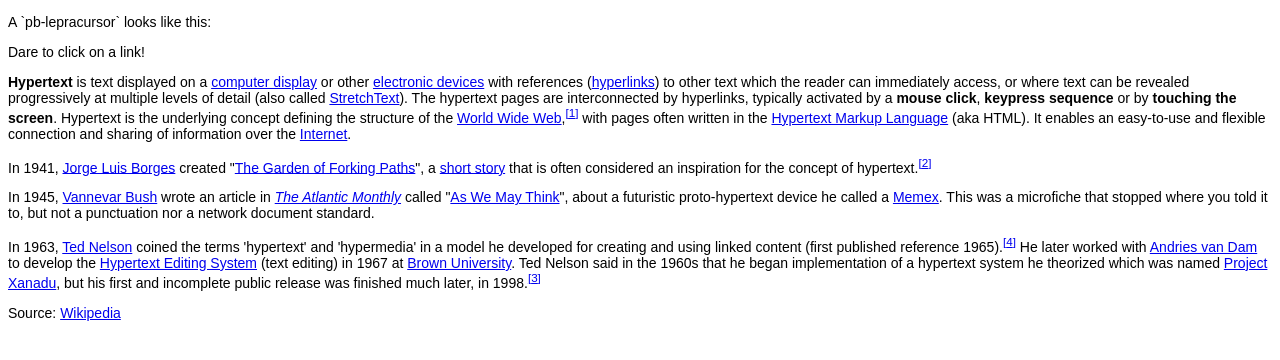
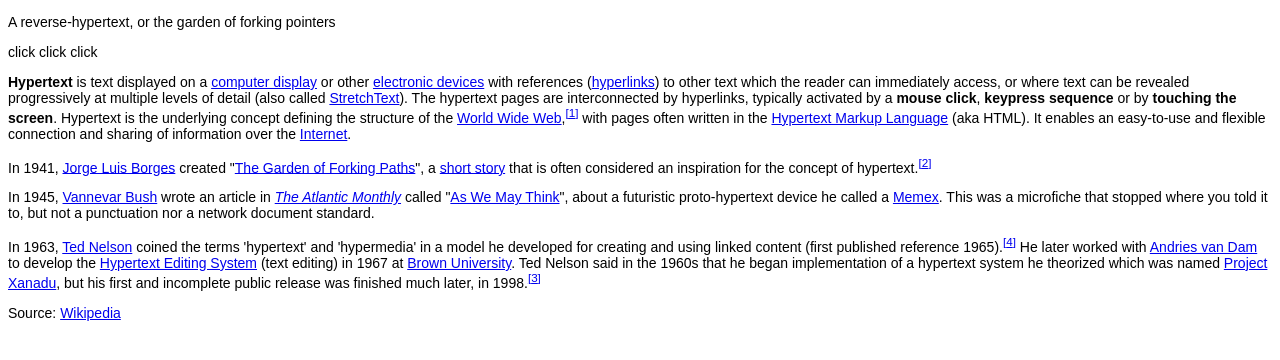
Before and after one commit to sepans/pb-lepracursor, a website: page demo.html in a window 1280 px wide. Drawn offline with Linux system fonts and the light colour scheme.

Commit message:
demo title

```diff
--- a/demo.html
+++ b/demo.html
@@ -20,12 +20,13 @@
 </head>
 <body unresolved>
 
-  <p>A `pb-lepracursor` looks like this:</p>
+
 
 <pb-lepracursor></pb-lepracursor>
 
-<p>Dare to click on a link!</p>
+<p>A reverse-hypertext, or the garden of forking pointers</p>
 
+<p>click click click</p>
 <p><b>Hypertext</b> is text displayed on a <a href="http://en.wikipedia.org/wiki/Computer_display" title="Computer display" class="mw-redirect">computer display</a> or other <a href="http://en.wikipedia.org/wiki/Electronic_devices" title="Electronic devices" class="mw-redirect">electronic devices</a> with references (<a href="http://en.wikipedia.org/wiki/Hyperlinks" title="Hyperlinks" class="mw-redirect">hyperlinks</a>) to other text which the reader can immediately access, or where text can be revealed progressively at multiple levels of detail (also called <a href="http://en.wikipedia.org/wiki/StretchText" title="StretchText">StretchText</a>). The hypertext pages are interconnected by hyperlinks, typically activated by a <b>mouse click</b>, <b>keypress sequence</b> or by <b>touching the screen</b>. Hypertext is the underlying concept defining the structure of the <a href="http://en.wikipedia.org/wiki/World_Wide_Web" title="World Wide Web">World Wide Web</a>,<sup id="cite_ref-1" class="reference"><a href="#cite_note-1"><span>[</span>1<span>]</span></a></sup> with pages often written in the <a href="http://en.wikipedia.org/wiki/Hypertext_Markup_Language" title="Hypertext Markup Language" class="mw-redirect">Hypertext Markup Language</a> (aka HTML). It enables an easy-to-use and flexible connection and sharing of information over the <a href="http://en.wikipedia.org/wiki/Internet" title="Internet">Internet</a>.</p>
 
 <p>In 1941, <a href="http://en.wikipedia.org/wiki/Jorge_Luis_Borges" title="Jorge Luis Borges">Jorge Luis Borges</a> created "<a href="http://en.wikipedia.org/wiki/The_Garden_of_Forking_Paths" title="The Garden of Forking Paths">The Garden of Forking Paths</a>", a <a href="http://en.wikipedia.org/wiki/Short_story" title="Short story">short story</a> that is often considered an inspiration for the concept of hypertext.<sup id="cite_ref-inspiration_2-0" class="reference"><a href="#cite_note-inspiration-2"><span>[</span>2<span>]</span></a></sup></p>
```
